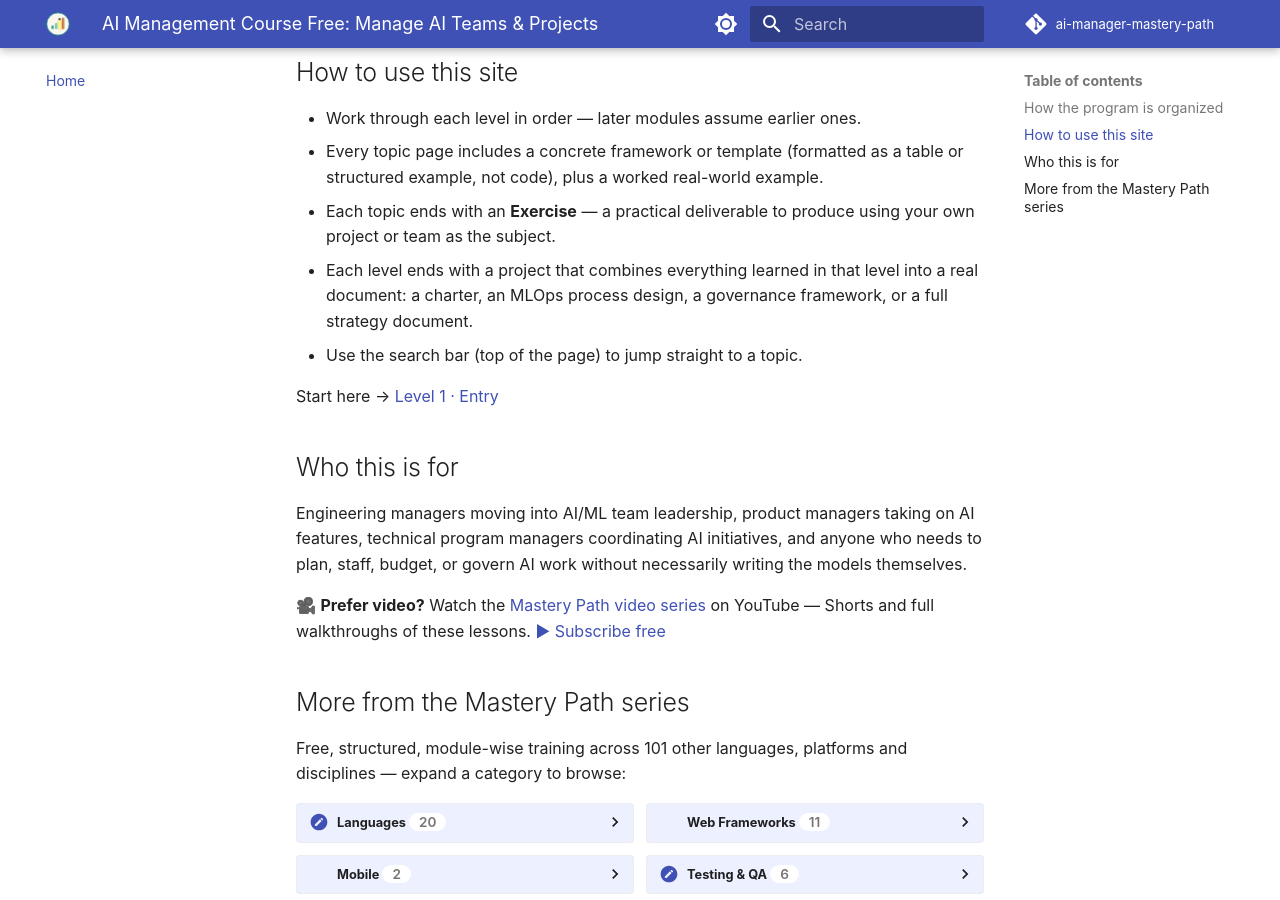
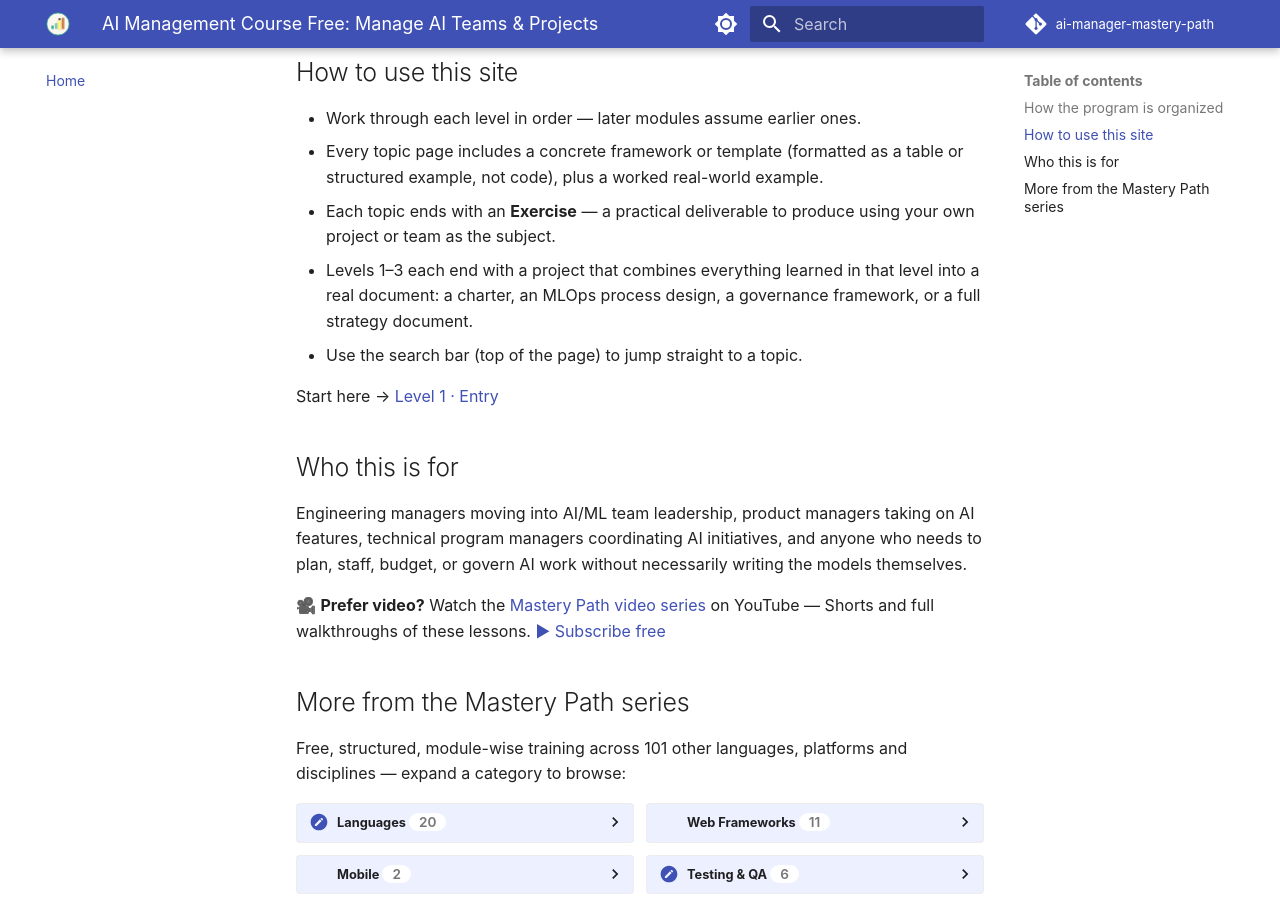
Before and after one commit to SIGILIPELLI/ai-manager-mastery-path, an MkDocs documentation site: the page built from docs/index.md, in a window 1280 px wide and 900 px high, scrolled down 1119 px. Built offline with MkDocs 1.6.1 and Material for MkDocs 9.7.7, drawn with Linux system fonts in a browser that asks for light colours; comment, search, counter and statistics services are not loaded.

Commit message:
Course home: state that Levels 1-3 end with a project and Level 4 with the capstone
Co-Authored-By: Claude Sonnet 5.5 <noreply@anthropic.com>

```diff
--- a/docs/index.md
+++ b/docs/index.md
@@ -34,8 +34,7 @@ non-technical stakeholders. If you want the hands-on technical track instead
   table or structured example, not code), plus a worked real-world example.
 - Each topic ends with an **Exercise** — a practical deliverable to produce
   using your own project or team as the subject.
-- Each level ends with a project that combines everything learned in that
-  level into a real document: a charter, an MLOps process design, a
+- Levels 1–3 each end with a project that combines everything learned in that level into a real document: a charter, an MLOps process design, a
   governance framework, or a full strategy document.
 - Use the search bar (top of the page) to jump straight to a topic.
 
```
